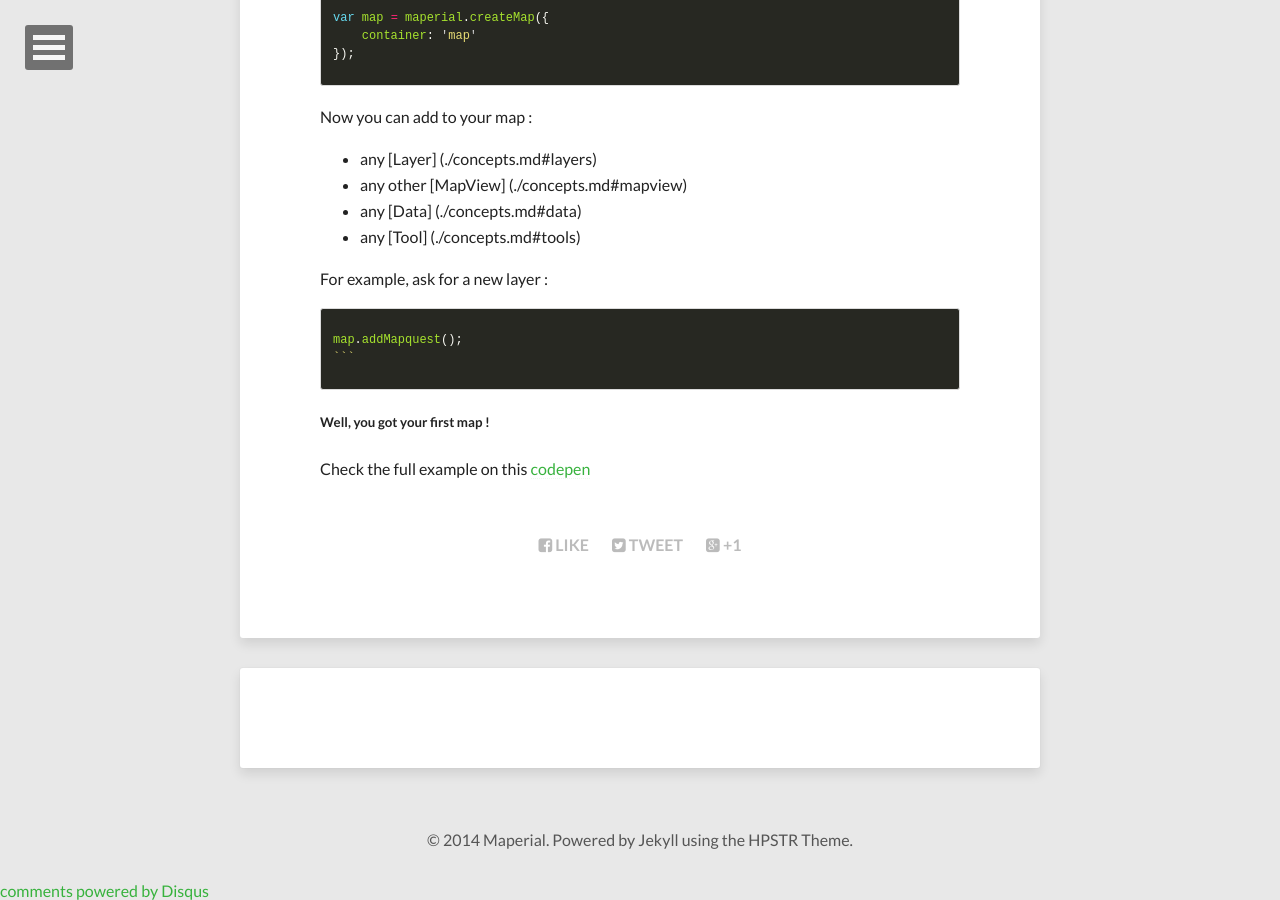
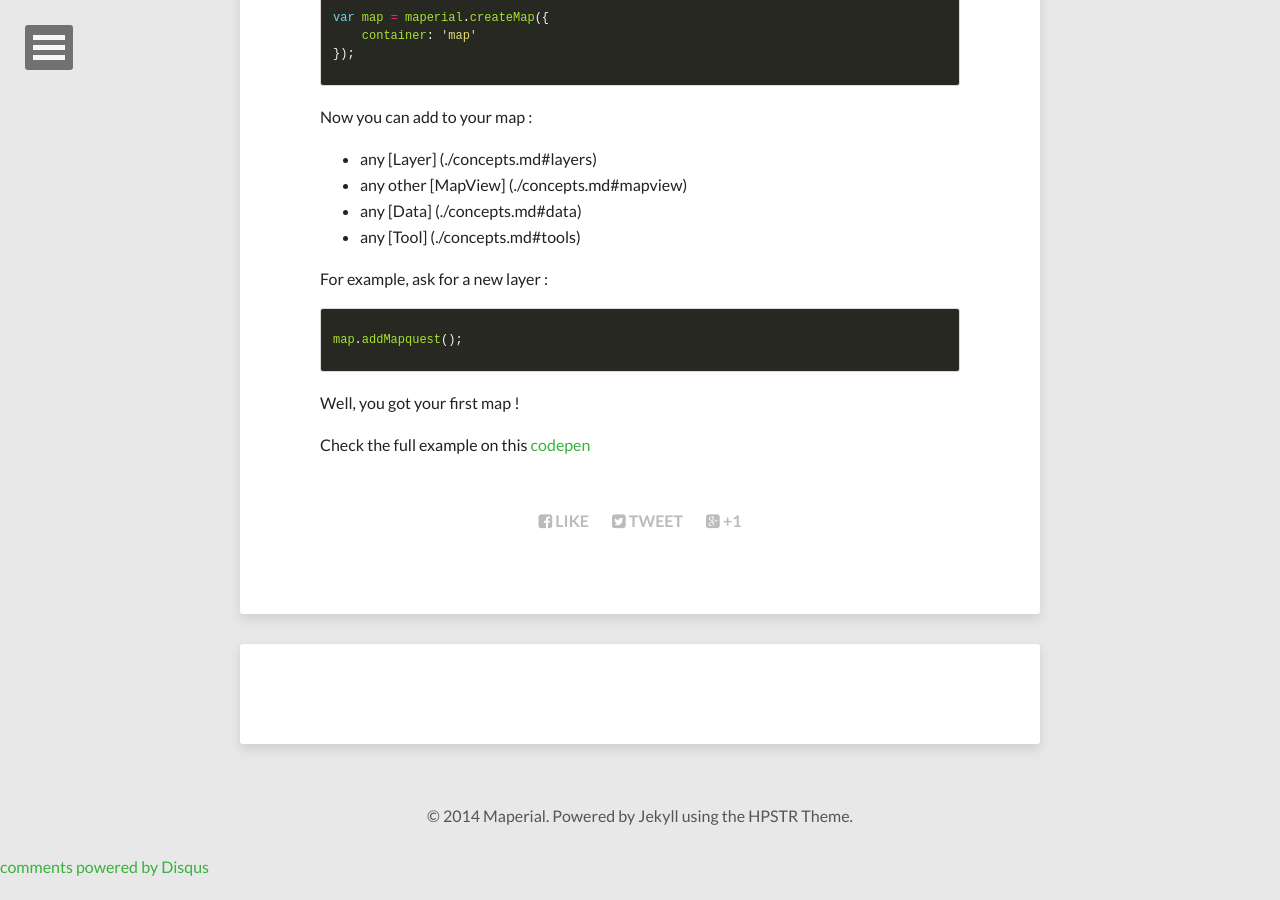
Before and after one commit to maperial/maperial.github.io, a Jekyll site: the page built from getting-started/index.md, in a window 1280 px wide and 900 px high, scrolled down 1033 px. Built offline with Jekyll 4.4.1, drawn with Linux system fonts in a browser that asks for light colours; nearby versions of some CDN libraries; comment, search, counter and statistics services are not loaded; after the commit the page ends 1909 px from its top, so only the background shows below that.

````diff
--- a/getting-started/index.md
+++ b/getting-started/index.md
@@ -39,10 +39,9 @@ Now you can add to your map :
 For example, ask for a new layer :
 {% highlight js %}
 map.addMapquest();
-```
 {% endhighlight %}
 
-##### Well, you got your first map !
+Well, you got your first map !
 
 Check the full example on this
 [codepen](http://codepen.io/chrisdugne/pen/yyyYVr?editors=101)
````
